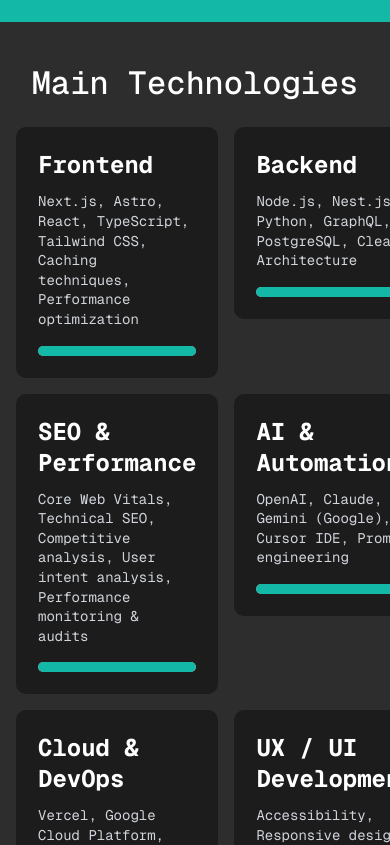
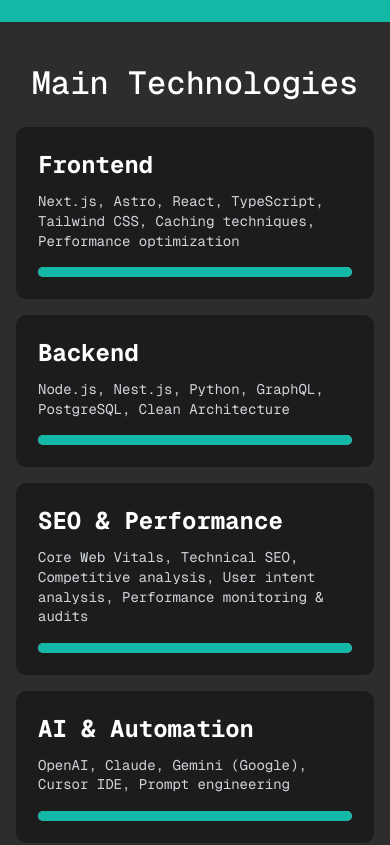
Before and after one commit to MeryScarlet15/portfolio, a Next.js app: page / in a window 390 px wide. Shown: the part 2020-2865 px from the top of the page. Built offline with nearby package versions, Linux system fonts and the light colour scheme.

Commit message:
fix skills responsive

```diff
--- a/src/modules/layout/header/header.tsx
+++ b/src/modules/layout/header/header.tsx
@@ -1,6 +1,6 @@
+import Link from 'next/link'
 import React from 'react'
 import styles from './header.module.scss'
-import Link from 'next/link'
 
 const sections = ['About', 'Skills', 'Experience']
 
--- a/src/modules/skills/skills.module.scss
+++ b/src/modules/skills/skills.module.scss
@@ -33,11 +33,20 @@
 
 .skills__grid {
   display: grid;
-  grid-template-columns: repeat(2, 1fr);
+  grid-template-columns: 1fr;
   gap: 16px;
 
-  @media (min-width: 768px) {
+  @include media.phoneUp {
+    grid-template-columns: repeat(2, 1fr);
+  }
+
+  @include media.tabletUp {
+    grid-template-columns: repeat(3, 1fr);
     gap: 24px;
+  }
+
+  @include media.laptopUp {
+    grid-template-columns: repeat(2, 1fr);
   }
 }
 
```
